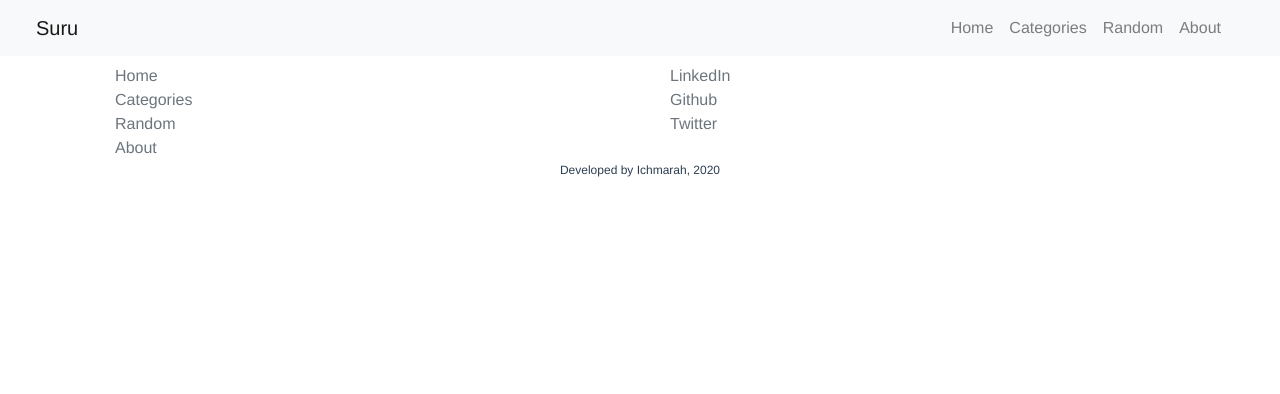
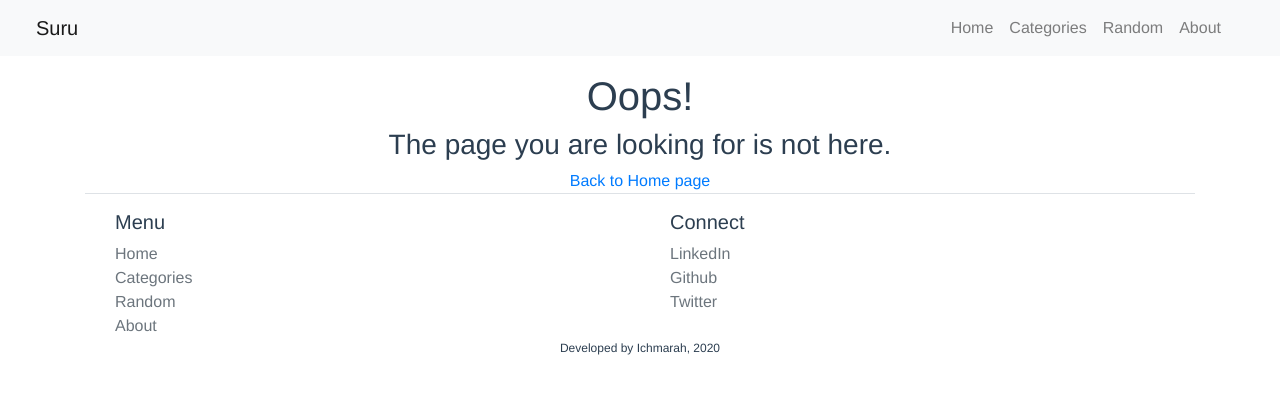
Before and after one commit to ichmarah/Suru-Japanese-Prints, a Vue app: page /404 in a window 1280 px wide. Shown: the top 394 px of the page. Built offline with nearby package versions, Linux system fonts and the light colour scheme.

Commit message:
Create 404 NotFound component

```diff
--- a/src/components/DetailPage.vue
+++ b/src/components/DetailPage.vue
@@ -36,7 +36,7 @@
       <div v-if="!object.related"></div>
       <div v-else class="col border-top">
         <div class="card" style="width: 18rem;">
-          <img src="" class="card-img-top" alt="...">
+          <img src="" class="card-img-top" alt="..." />
           <div class="card-body">
             <h5 class="card-title">Card title</h5>
             <p class="card-text">{{ this.relatedPrintsLinked }}</p>
@@ -67,6 +67,7 @@
   query: string = `https://api.harvardartmuseums.org/object/${this.objectid}?&apikey=${apikey}`
 
   async getDetailsPrint(query: string): Promise<void> {
+    this.isLoading = true
     await this.$http
       .get(query)
       .then((response: AxiosResponse) => {
--- a/src/components/Footer.vue
+++ b/src/components/Footer.vue
@@ -79,7 +79,7 @@
 .sitemap {
   text-align: left;
   margin-left: 15px;
-  padding-bottom: 1px;;
+  padding-bottom: 1px;
 }
 
 .sitemap-col {
--- a/src/components/Prints.vue
+++ b/src/components/Prints.vue
@@ -137,6 +137,7 @@
 
   //The data sorted only when using created(). If not used but with another function name, the data will load but refresh again when sorted.
   async getPrints(query: string): Promise<void> {
+    this.isLoading = true
     // created() is used for fetching data after component is created
     await this.$http
       .get(query)
--- a/src/main.ts
+++ b/src/main.ts
@@ -13,7 +13,7 @@
 import 'bootstrap'
 import 'bootstrap/dist/css/bootstrap.min.css'
 import Paginate from 'vuejs-paginate'
-import BaseLoader from '@/components/BaseLoader.vue';
+import BaseLoader from '@/components/BaseLoader.vue'
 
 Vue.component('paginate', Paginate)
 Vue.component('BaseLoader', BaseLoader)
--- a/src/router/router.ts
+++ b/src/router/router.ts
@@ -5,6 +5,7 @@
 import Random from '../views/Random.vue'
 import About from '../views/About.vue'
 import DetailPage from '../components/DetailPage.vue'
+import NotFound from '../views/NotFound.vue'
 
 Vue.use(VueRouter)
 
@@ -34,6 +35,15 @@
     path: '/about',
     name: 'About',
     component: About
+  },
+  {
+    path: '/404',
+    name: '404',
+    component: NotFound
+  },
+  {
+    path: '*',
+    redirect: { name: '404' }
   }
 ]
 
--- /dev/null
+++ b/src/views/NotFound.vue
@@ -0,0 +1,7 @@
+<template>
+  <div>
+    <h1>Oops!</h1>
+    <h3>The page you are looking for is not here.</h3>
+    <router-link :to="{ name: 'Home' }">Back to Home page</router-link>
+  </div>
+</template>
```
Also changed, not shown: src/components/BaseLoader.vue (line endings or trailing spaces).
